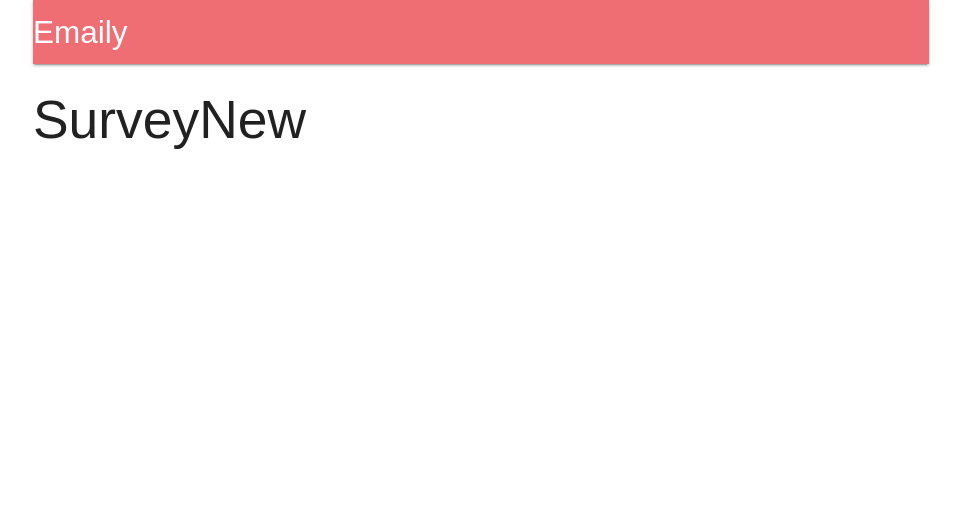
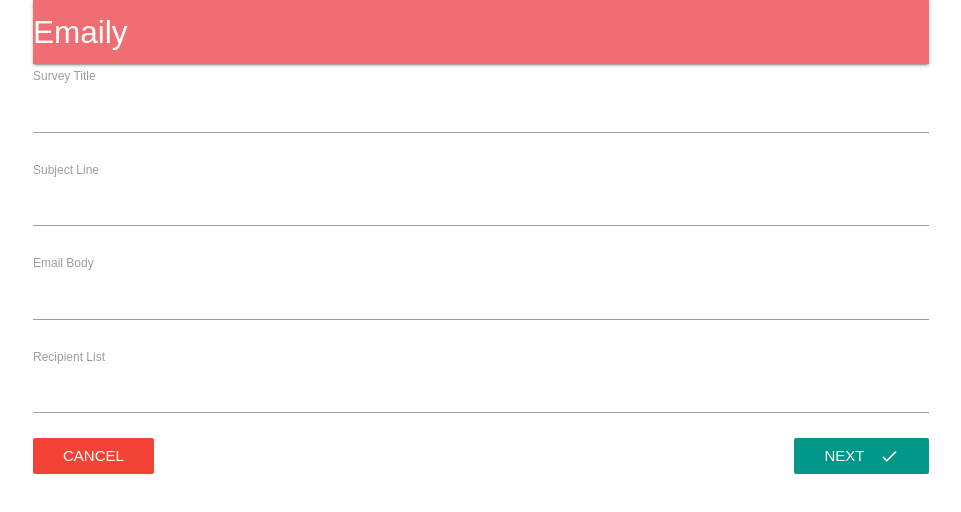
Before and after one commit to cszatma/emaily, a React app in the folder client/: page /surveys/new in a window 1280 px wide. Shown: the top 512 px of the page, without its empty margins (159-1120 px from the left). Built offline with nearby package versions, Linux system fonts and the light colour scheme; no server answers.

Commit message:
Added components for creating surveys

```diff
--- a/client/src/components/App.js
+++ b/client/src/components/App.js
@@ -8,14 +8,13 @@
 import Header from './Header';
 import Landing from './Landing';
 import Dashboard from './Dashboard';
+import SurveyNew from './surveys/SurveyNew';
 import * as actions from '../actions';
 import type { ThunkAction } from 'actions';
 
 type Props = {
     fetchUser: () => ThunkAction,
 };
-
-const SurveyNew = () => <h2>SurveyNew</h2>;
 
 export class App extends Component<Props, {}> {
     componentDidMount() {
@@ -24,16 +23,14 @@
 
     render() {
         return (
+            <BrowserRouter>
                 <div className="container">
-                <BrowserRouter>
-                    <div>
                     <Header />
                     <Route exact path="/" component={Landing} />
                     <Route exact path="/surveys" component={Dashboard} />
                     <Route path="/surveys/new" component={SurveyNew} />
                 </div>
             </BrowserRouter>
-            </div>
         );
     }
 }
--- /dev/null
+++ b/client/src/components/surveys/SurveyForm.js
@@ -0,0 +1,72 @@
+// @flow
+
+import React, { Component } from 'react';
+import { Link } from 'react-router-dom';
+import { reduxForm, Field } from 'redux-form';
+
+import SurveyField from './SurveyField';
+import validateEmails from '../../utils/validateEmails';
+import formFields from './formFields';
+import type { FormValues } from './formFields';
+
+type Props = {
+    handleSubmit: ((FormValues) => void) => void,
+    onSurveySubmit: () => void,
+};
+
+class SurveyForm extends Component<Props> {
+    renderFields() {
+        return formFields.map(({ label, name }) => (
+            <Field
+                key={name}
+                component={SurveyField}
+                type="text"
+                label={label}
+                name={name}
+            />
+        ));
+    }
+
+    render() {
+        return (
+            <div>
+                <form
+                    onSubmit={this.props.handleSubmit(
+                        this.props.onSurveySubmit,
+                    )}
+                >
+                    {this.renderFields()}
+                    <Link to="/surveys" className="red btn-flat white-text">
+                        Cancel
+                    </Link>
+                    <button
+                        type="submit"
+                        className="teal btn-flat right white-text"
+                    >
+                        Next
+                        <i className="material-icons right">done</i>
+                    </button>
+                </form>
+            </div>
+        );
+    }
+}
+
+function validate(values: FormValues) {
+    const errors = {};
+    errors.recipients = validateEmails(values.recipients || '');
+
+    formFields.forEach(({ name }) => {
+        if (!values[name]) {
+            errors[name] = 'You must provide a value';
+        }
+    });
+
+    return errors;
+}
+
+export default reduxForm({
+    validate,
+    form: 'surveyForm',
+    destroyOnUnmount: false,
+})(SurveyForm);
--- /dev/null
+++ b/client/src/components/surveys/SurveyFormReview.js
@@ -0,0 +1,59 @@
+// @flow
+
+import React from 'react';
+import { connect } from 'react-redux';
+import { withRouter } from 'react-router-dom';
+import type { RouterHistory } from 'react-router-dom';
+
+import formFields from './formFields';
+import type { FormValues } from './formFields';
+import * as actions from '../../actions';
+import type { ThunkAction } from 'actions';
+
+type Props = {
+    onCancel: () => void,
+    formValues: FormValues,
+    submitSurvey: (FormValues, RouterHistory) => ThunkAction,
+    history: RouterHistory,
+};
+
+const SurveyFormReview = ({
+    onCancel,
+    formValues,
+    submitSurvey,
+    history,
+}: Props) => {
+    const reviewFields = formFields.map(({ name, label }) => {
+        return (
+            <div key={name}>
+                <label>{label}</label>
+                <div>{formValues[name]}</div>
+            </div>
+        );
+    });
+
+    return (
+        <div>
+            <h5>Please confirm your entries</h5>
+            {reviewFields}
+            <button
+                className="yellow white-text darken-3 btn-flat"
+                onClick={onCancel}
+            >
+                Back
+            </button>
+            <button
+                onClick={() => submitSurvey(formValues, history)}
+                className="green white-text btn-flat right"
+            >
+                Send Survey<i className="material-icons right">email</i>
+            </button>
+        </div>
+    );
+};
+
+function mapStateToProps(state) {
+    return { formValues: state.form.surveyForm.values };
+}
+
+export default connect(mapStateToProps, actions)(withRouter(SurveyFormReview));
--- /dev/null
+++ b/client/src/components/surveys/SurveyNew.js
@@ -0,0 +1,37 @@
+// @flow
+
+import React, { Component } from 'react';
+import { reduxForm } from 'redux-form';
+
+import SurveyForm from './SurveyForm';
+import SurveyFormReview from './SurveyFormReview';
+
+type State = {
+    showFormReview: boolean,
+};
+
+class SurveyNew extends Component<{}, State> {
+    state = {
+        showFormReview: false,
+    };
+
+    renderContent() {
+        return this.state.showFormReview ? (
+            <SurveyFormReview
+                onCancel={() => this.setState({ showFormReview: false })}
+            />
+        ) : (
+            <SurveyForm
+                onSurveySubmit={() => this.setState({ showFormReview: true })}
+            />
+        );
+    }
+
+    render() {
+        return <div>{this.renderContent()}</div>;
+    }
+}
+
+export default reduxForm({
+    form: 'surveyForm',
+})(SurveyNew);
--- /dev/null
+++ b/client/src/components/surveys/formFields.js
@@ -0,0 +1,17 @@
+// @flow
+
+export type FormValues = {
+    title: string,
+    subject: string,
+    body: string,
+    recipients: string,
+};
+
+const FIELDS = [
+    { label: 'Survey Title', name: 'title' },
+    { label: 'Subject Line', name: 'subject' },
+    { label: 'Email Body', name: 'body' },
+    { label: 'Recipient List', name: 'recipients' },
+];
+
+export default FIELDS;
```
Lines whose indentation alone changed are shown as unchanged.
